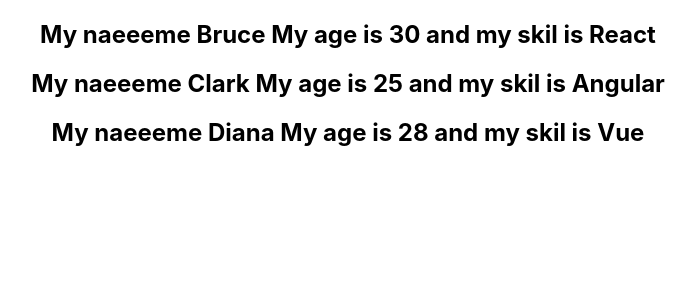
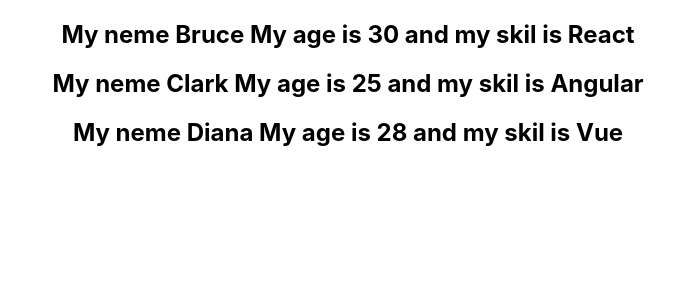
Before and after one commit to kanith716/React-App, a React (Create React App) app: page / in a window 1280 px wide. Shown: the top 300 px of the page, without its empty margins (292-988 px from the left). Built offline with nearby package versions, Linux system fonts and the light colour scheme.

Commit message:
Direst git check

```diff
--- a/src/components/ChildPerson.js
+++ b/src/components/ChildPerson.js
@@ -4,7 +4,7 @@
 function ChildPerson({person}) {
   return (
     <div>
-       <h2>My naeeeme {person.name} My age is {person.age} and my skil is {person.skill}</h2>
+       <h2>My neme {person.name} My age is {person.age} and my skil is {person.skill}</h2>
     </div>
   )
 }
```
